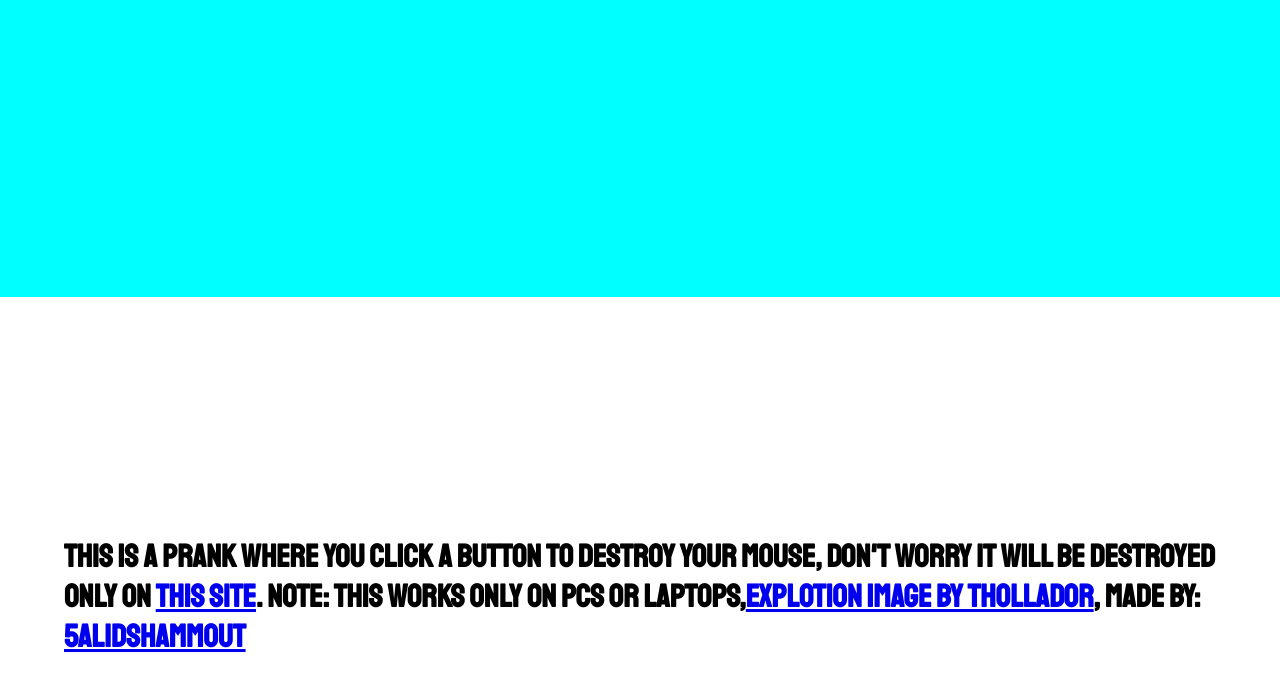
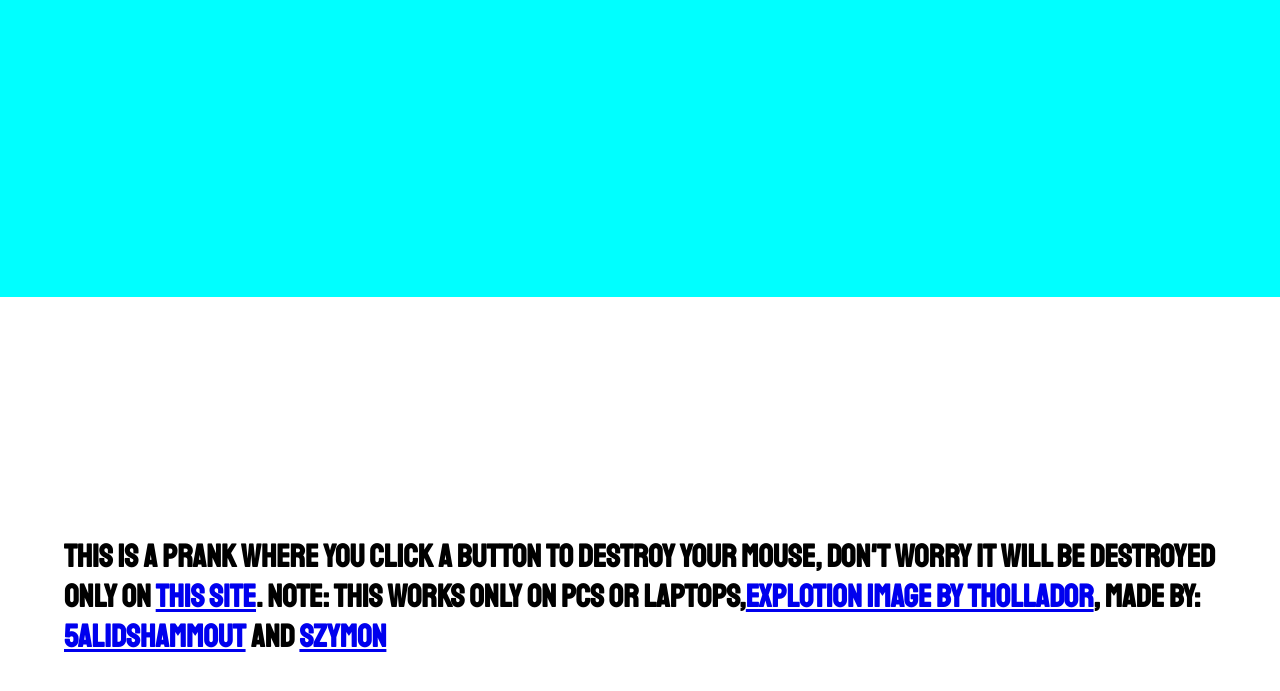
Before and after one commit to 5alid-shammout/mouse-destroy, a plain HTML site: page about.html in a window 1280 px wide. Shown: the part 503-1194 px from the top of the page. Drawn offline with Linux system fonts and the light colour scheme.

Commit message:
Update about.html

```diff
--- a/about.html
+++ b/about.html
@@ -12,6 +12,6 @@
         <br>
         <a href="index.html">return to our homepage</a>
     </section>
-    <h1 id="realnotes">this is a prank where you click a button to destroy your mouse, don't worry it will be destroyed only on <a href="index.html">this site</a>. Note: this works only on pcs or laptops,<a href="https://gifer.com/en/3IsK">explotion image by Thollador</a>, made by: <a href="https://github.com/5alid-shammout">5alidshammout</a></h1>
+    <h1 id="realnotes">this is a prank where you click a button to destroy your mouse, don't worry it will be destroyed only on <a href="index.html">this site</a>. Note: this works only on pcs or laptops,<a href="https://gifer.com/en/3IsK">explotion image by Thollador</a>, made by: <a href="https://github.com/5alid-shammout">5alidshammout</a> and <a href="https://github.com/sadamiak">Szymon</a></h1>
 </body>
 </html>
```
